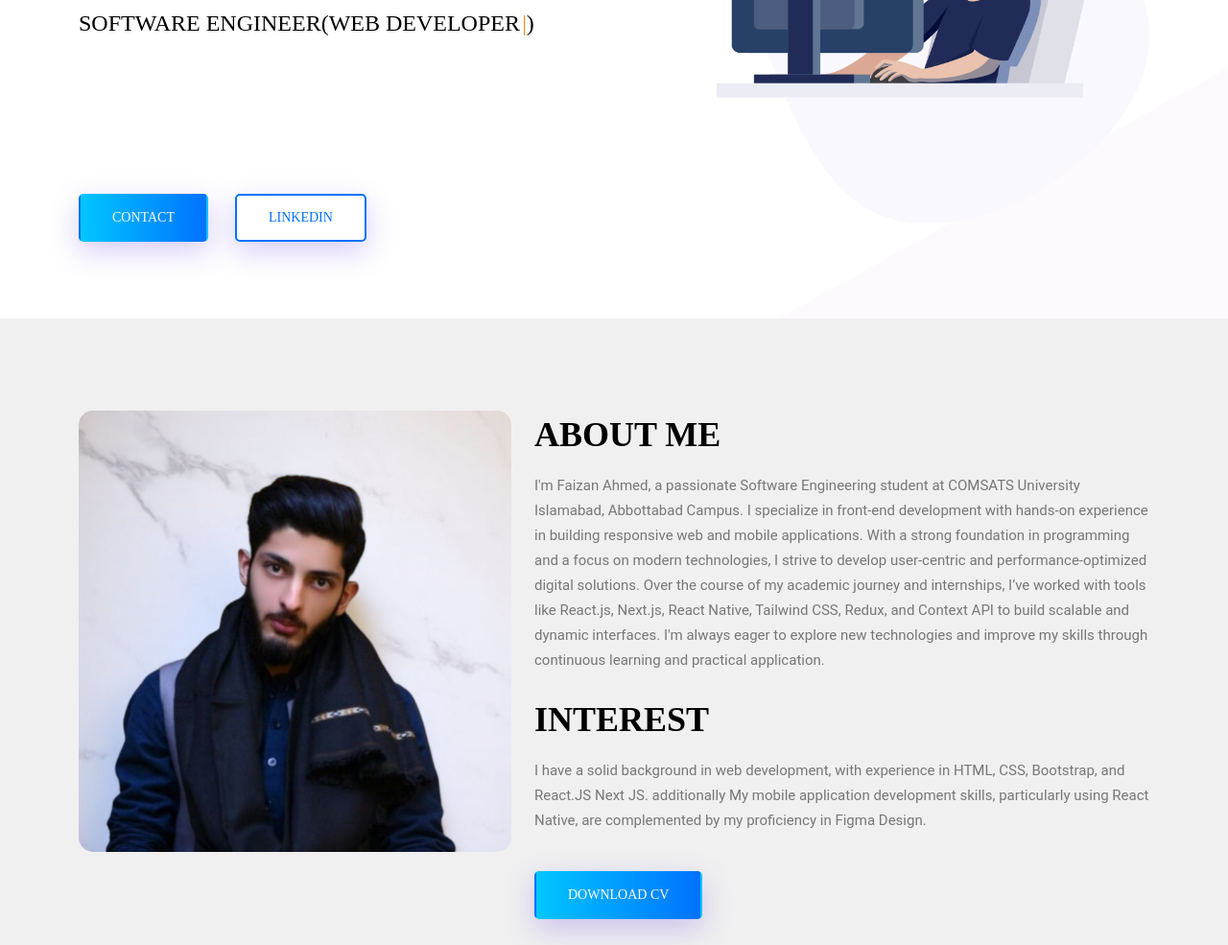
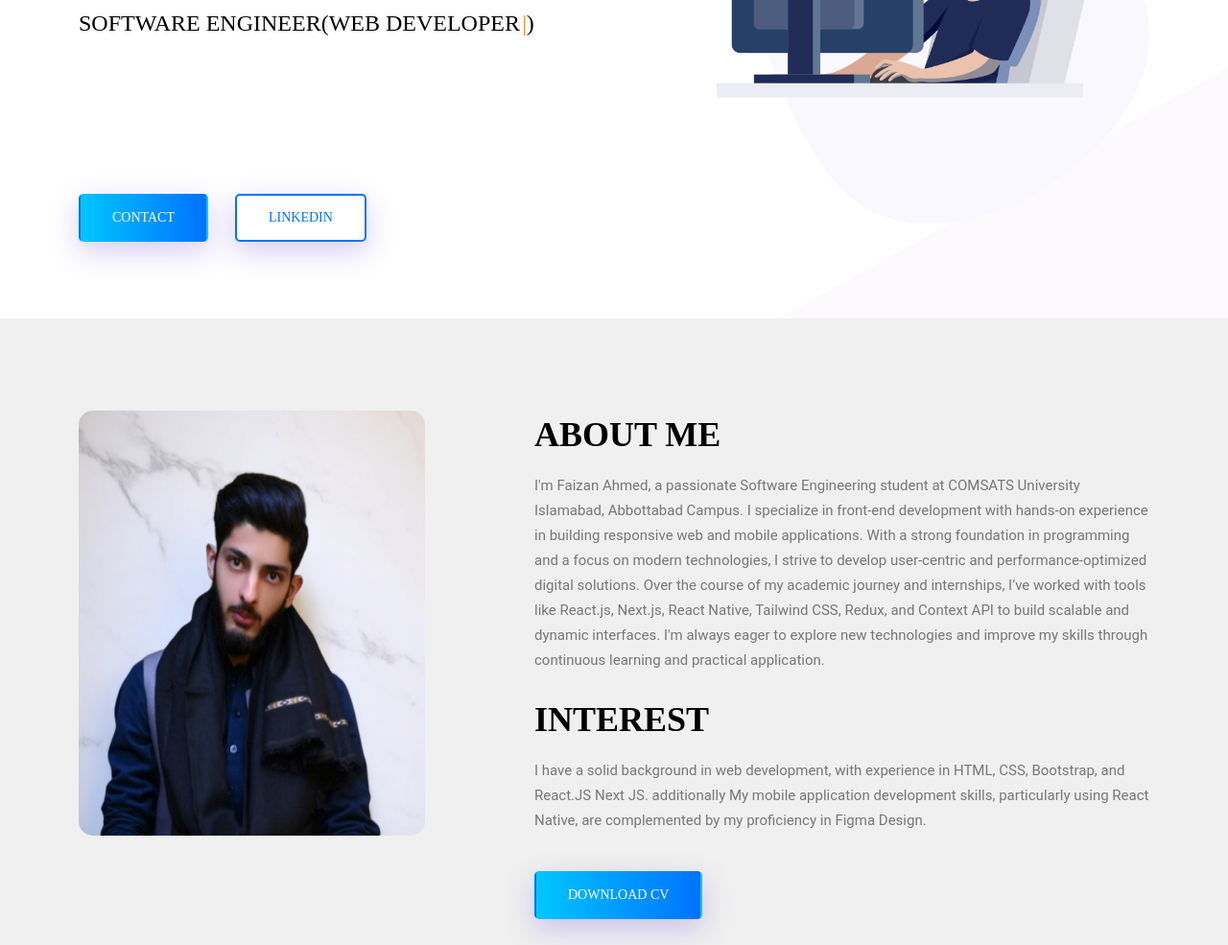
Before and after one commit to faizanahmad981/Faizan_Portfolio, a website: page index.html in a window 1280 px wide. Shown: the part 315-1300 px from the top of the page at 96% size. Drawn offline with nearby package versions, Linux system fonts and the light colour scheme; a web font is replaced by a local one.

Commit message:
fixes doneee

```diff
--- a/assets/css/style.css
+++ b/assets/css/style.css
@@ -880,8 +880,8 @@ p {
 
 .profile-img {
   border-radius: 15px;
-  width: 100%;
-  height: 83%;
+  width: 80%;
+  height: 80%;
 }
 .image-gallery {
   background-color: red;
```
